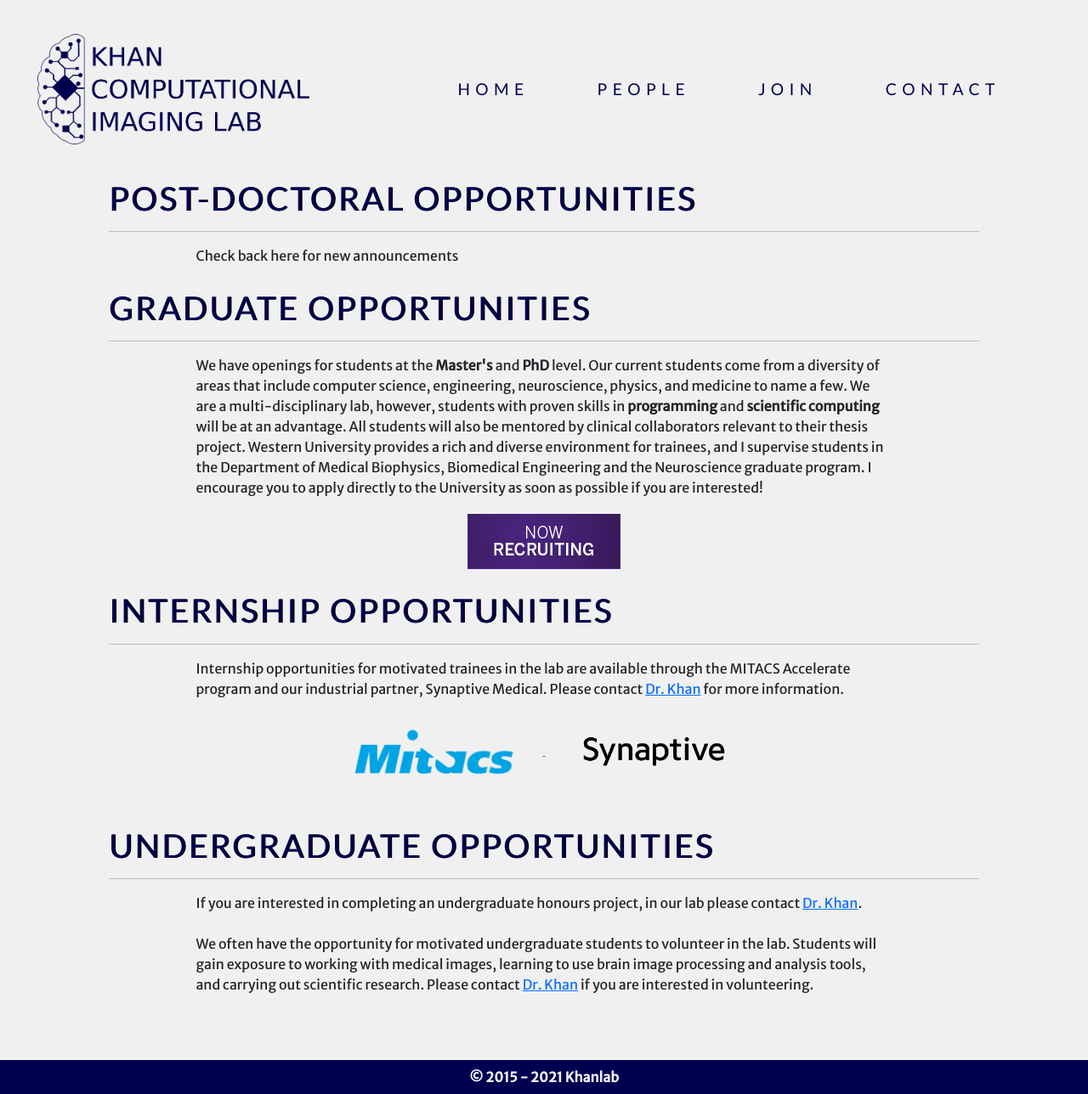
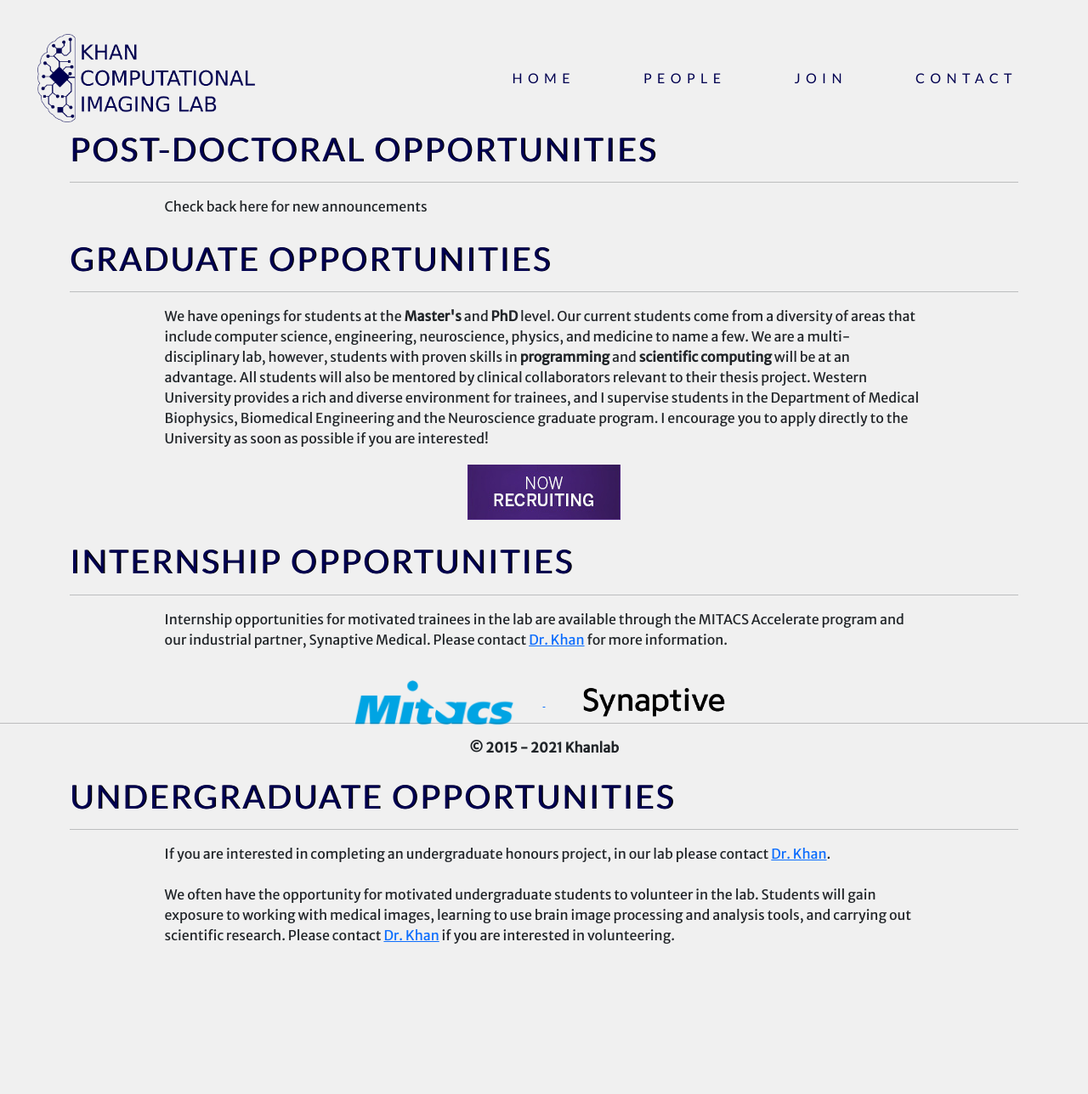
Before and after one commit to khanlab/khanlab.github.io, a Jekyll site: the page built from join.html, in a window 1280 px wide. Shown: the whole page at 85% size. Built offline with Jekyll 4.4.1, drawn with Linux system fonts in a browser that asks for light colours; after the commit the page ends 1139 px from its top, so only the background shows below that.

Commit message:
update with bootstrap

```diff
--- a/_includes/navigation.html
+++ b/_includes/navigation.html
@@ -24,7 +24,7 @@
 
     <!-- Collapsible content-->
     <div class="collapse navbar-collapse" id="navbarToggler">
-      <ul class="navbar-nav me-auto mb-2 mb-lg-0">
+      <ul class="navbar-nav me-auto mb-2 mb-lg-0 text-align-end">
         {% for item in site.data.navigation %}
         <li class="nav-item">
           <a href="{{ item.link }}" class="nav-link">{{ item.name }}</a>
--- a/_layouts/base.html
+++ b/_layouts/base.html
@@ -37,13 +37,13 @@
     <header>{% include navigation.html %}</header>
 
     <!-- Body -->
-    <main id="body-container">{{ content }}</main>
+    <main>
+      <div class="container">{{ content }}</div>
+    </main>
 
     <!-- Footer -->
-    <footer
-      id="footer"
-      class="mt-auto navbar navbar-expand-xl justify-content-center"
-    >
+    <footer class="footer mt-auto py-2 justify-content-center">
+      <hr>
       {% include footer.html %}
     </footer>
 
--- a/assets/css/base.css
+++ b/assets/css/base.css
@@ -8,6 +8,7 @@
 body {
   background-color: rgb(240, 240, 240);
   font-family: "Merriweather Sans", sans-serif;
+  font-size: 1.5vh;
 }
 
 .nav-brand {
@@ -74,7 +75,7 @@
 
 .nav-item {
   font-family: "Lato", sans-serif;
-  font-size: 2vh;
+  font-size: 1.5vh;
   text-transform: uppercase;
   text-decoration: none;
   letter-spacing: 0.75vw;
@@ -96,13 +97,11 @@
   text-underline-offset: 1.5vw;
 }
 
-#body-container {
-  margin: 5vw 7.5vw 4vw;
-}
-
-#footer {
-  background-color: rgb(0, 0, 80);
-  color: rgb(240, 240, 240);
+.footer {
+  position: fixed;
+  bottom: 0;
+  width: 100vw;
+  text-align: center;
 }
 
 h2 {
@@ -117,16 +116,20 @@
 
 /* Large screens */
 @media only screen and (min-width: 1024px) {
+  body {
+    font-size: 1.25vw;
+  }
+
   .nav-brand {
-    width: 25vw;
+    width: 20vw;
   }
 
   .navbar-nav {
-    margin-left: 8vw;
+    margin-left: 18vw;
   }
 
   .nav-item {
-    font-size: 1.5vw;
+    font-size: 1.25vw;
     letter-spacing: 0.5vw;
   }
 
@@ -134,12 +137,6 @@
     text-underline-offset: 1vw;
   }
 
-  #body-container {
-    margin-top: 2.5vw;
-    margin-left: 10vw;
-    margin-right: 10vw;
-  }
-
   h2 {
     font-size: 3vw;
   }
```
